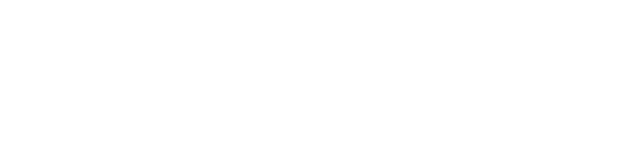
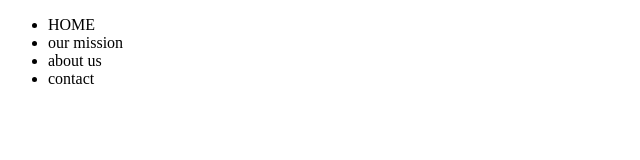
Before and after one commit to Mugema1/landing-page-collaboration, a plain HTML site: page index.html in a window 1280 px wide. Shown: the whole page, without its empty margins (0-640 px from the left). Drawn offline with Linux system fonts and the light colour scheme.

Commit message:
added codes

```diff
--- a/index.html
+++ b/index.html
@@ -6,6 +6,11 @@
     <title>Document</title>
 </head>
 <body>
-
+   <ul>
+    <li>HOME</li>
+    <li>our mission</li>
+    <li>about us</li>
+    <li>contact</li>
+   </ul>
 </body>
 </html>
```
